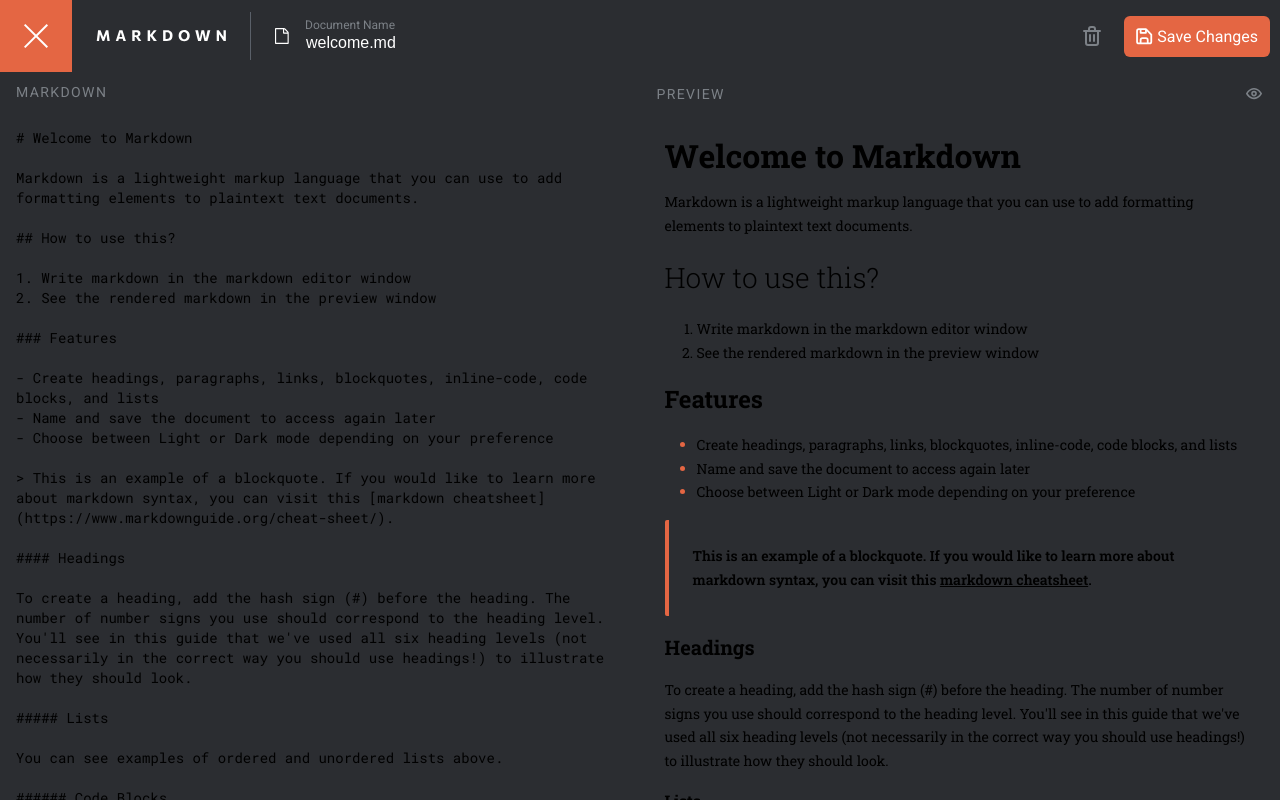
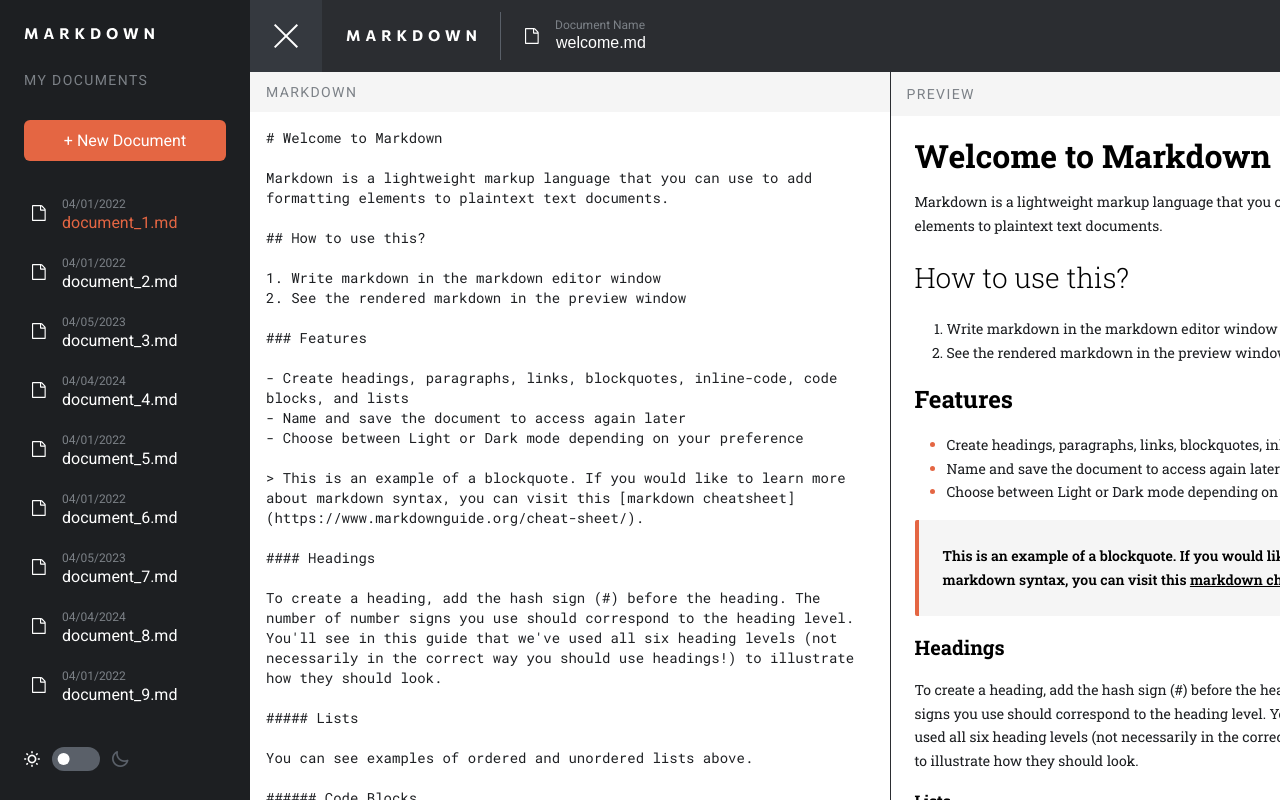
Before and after one commit to DmitryMuzalev/markdown-editor, a React (Vite) app: page / in a window 1280 px wide. Both pictures are taken after a click on the button 36 px from the left and 36 px from the top of the page. Built offline with nearby package versions, Linux system fonts and the light colour scheme.

Commit message:
refactor: App component refactor

```diff
--- a/src/App.jsx
+++ b/src/App.jsx
@@ -1,14 +1,27 @@
-import { Editor } from "./components/Editor/Editor";
-import { Header } from "./components/Header/Header";
+//_Utils:
+import { clsx } from 'clsx';
 
-//import { Sidebar } from "./components/Sidebar/Sidebar";
+//_Hooks:
+import { useState } from 'react';
+
+//_Components:
+import { Editor } from './components/Editor/Editor';
+import { Header } from './components/Header/Header';
+import { Sidebar } from './components/Sidebar/Sidebar';
 
 function App() {
+  const [isOpenedSidebar, setIsOpenedSidebar] = useState(false);
+  const toggleMenu = () => setIsOpenedSidebar((prev) => !prev);
+
+  const appStyles = clsx('app', isOpenedSidebar && 'open-sidebar');
+
   return (
-    <div className="app">
-      <Header />
-      <Editor />
-      {/*  <Sidebar /> */}
+    <div className={appStyles}>
+      <Sidebar isOpenedSidebar={isOpenedSidebar} />
+      <div className="content">
+        <Header toggle={toggleMenu} isOpenedSidebar={isOpenedSidebar} />
+        <Editor />
+      </div>
     </div>
   );
 }
--- a/src/components/Header/Header.jsx
+++ b/src/components/Header/Header.jsx
@@ -1,25 +1,25 @@
 //_Hooks:
-import { useMediaQuery } from "react-responsive";
+import { useMediaQuery } from 'react-responsive';
 
 //_Styles:
-import styles from "./Header.module.scss";
+import styles from './Header.module.scss';
 
 //_Images:
-import SaveIcon from "../../assets/icon-save.svg";
-import DeleteIcon from "../../assets/icon-delete.svg";
+import SaveIcon from '../../assets/icon-save.svg';
+import DeleteIcon from '../../assets/icon-delete.svg';
 
 //_Components:
-import { MenuButton } from "./MenuButton/MenuButton";
-import { FileName } from "./FileName/FileName";
-import { Button } from "../UI/Button/Button";
-import { Logo } from "../Logo/Logo";
+import { MenuButton } from './MenuButton/MenuButton';
+import { FileName } from './FileName/FileName';
+import { Button } from '../UI/Button/Button';
+import { Logo } from '../Logo/Logo';
 
-function Header() {
-  const isSmallDesktop = useMediaQuery({ query: "(max-width: 992px)" });
+function Header({ toggle, isOpenedSidebar }) {
+  const isSmallDesktop = useMediaQuery({ query: '(max-width: 992px)' });
 
   return (
     <div className={styles.header}>
-      <MenuButton />
+      <MenuButton toggle={toggle} isOpenedSidebar={isOpenedSidebar} />
       {!isSmallDesktop && <Logo />}
       <FileName classes={[styles.headerField]} />
       <HeaderButtons />
@@ -28,7 +28,7 @@ function Header() {
 }
 
 function HeaderButtons() {
-  const isTablet = useMediaQuery({ query: "(max-width: 768px)" });
+  const isTablet = useMediaQuery({ query: '(max-width: 768px)' });
 
   return (
     <div className={styles.headerButtons}>
--- a/src/components/Header/MenuButton/MenuButton.jsx
+++ b/src/components/Header/MenuButton/MenuButton.jsx
@@ -1,24 +1,17 @@
 //_Utils:
 import clsx from 'clsx';
-
-//_Hooks:
-import { useState } from 'react';
 
 //_Styles:
 import styles from './MenuButton.module.scss';
 
-function MenuButton() {
-  const [isOpenedMenu, setIsOpenedMenu] = useState(false);
-
-  const toggleMenu = () => setIsOpenedMenu((prev) => !prev);
-
+function MenuButton({ toggle, isOpenedSidebar }) {
   const menuButtonStyles = clsx(
     styles.menuButton,
-    isOpenedMenu && styles.menuButtonOpened
+    isOpenedSidebar && styles.menuButtonActive
   );
 
   return (
-    <button className={menuButtonStyles} onClick={toggleMenu}>
+    <button className={menuButtonStyles} onClick={toggle}>
       <div>
         <span></span>
       </div>
--- a/src/components/Header/MenuButton/MenuButton.module.scss
+++ b/src/components/Header/MenuButton/MenuButton.module.scss
@@ -21,7 +21,7 @@
     background-color: var(--white);
   }
 
-  &Opened {
+  &Active {
     div:first-child {
       transform: translate(0, 100%) rotate(45deg);
     }
--- a/src/components/Sidebar/Sidebar.jsx
+++ b/src/components/Sidebar/Sidebar.jsx
@@ -1,14 +1,22 @@
+//_Utils:
+import clsx from 'clsx';
+
 //_Styles:
-import styles from "./Sidebar.module.scss";
+import styles from './Sidebar.module.scss';
 
 //_Components:
-import { Logo } from "../Logo/Logo";
-import { Documents } from "./Documents/Documents";
-import { ThemSwitcher } from "./ThemSwitcher/ThemSwitcher";
+import { Logo } from '../Logo/Logo';
+import { Documents } from './Documents/Documents';
+import { ThemSwitcher } from './ThemSwitcher/ThemSwitcher';
 
-function Sidebar() {
+function Sidebar({ isOpenedSidebar }) {
+  const sidebarStyles = clsx(
+    styles.sidebar,
+    !isOpenedSidebar && styles.sidebarClosed
+  );
+
   return (
-    <div className={styles.sidebar}>
+    <div className={sidebarStyles}>
       <Logo />
       <p className="section-title">my documents</p>
       <Documents classes={[styles.sidebarDocuments]} />
--- a/src/components/Sidebar/Sidebar.module.scss
+++ b/src/components/Sidebar/Sidebar.module.scss
@@ -1,4 +1,5 @@
 .sidebar {
+  position: fixed;
   width: 15.625rem;
   height: 100vh;
   display: flex;
@@ -8,9 +9,26 @@
   padding: 1.75rem 1.5rem;
   color: var(--white);
   background-color: var(--natural-200);
+  transition: all var(--tr-time);
+  animation: animateleft var(--tr-time);
+
+  &Closed {
+    display: none;
+  }
 
   &Documents {
     max-height: calc(100vh - 12.8rem);
     flex-grow: 1;
   }
 }
+
+@keyframes animateleft {
+  0% {
+    left: -15.625rem;
+    opacity: 0;
+  }
+  100% {
+    left: 0;
+    opacity: 1;
+  }
+}
--- a/src/components/Sidebar/ThemSwitcher/ThemSwitcher.module.scss
+++ b/src/components/Sidebar/ThemSwitcher/ThemSwitcher.module.scss
@@ -21,7 +21,7 @@
 
   &Slider::before {
     position: absolute;
-    content: "";
+    content: '';
     height: 0.75rem;
     width: 0.75rem;
     background-color: var(--white);
--- a/src/index.scss
+++ b/src/index.scss
@@ -79,6 +79,20 @@ ul {
   list-style: none;
 }
 
+.app {
+  overflow: hidden;
+  background-color: var(--natural-200);
+}
+
+.content {
+  transform: translateX(0);
+  transition: transform var(--tr-time);
+}
+
+.app.open-sidebar .content {
+  transform: translateX(15.625rem);
+}
+
 .label-text {
   color: var(--natural-600);
   text-transform: capitalize;
```
